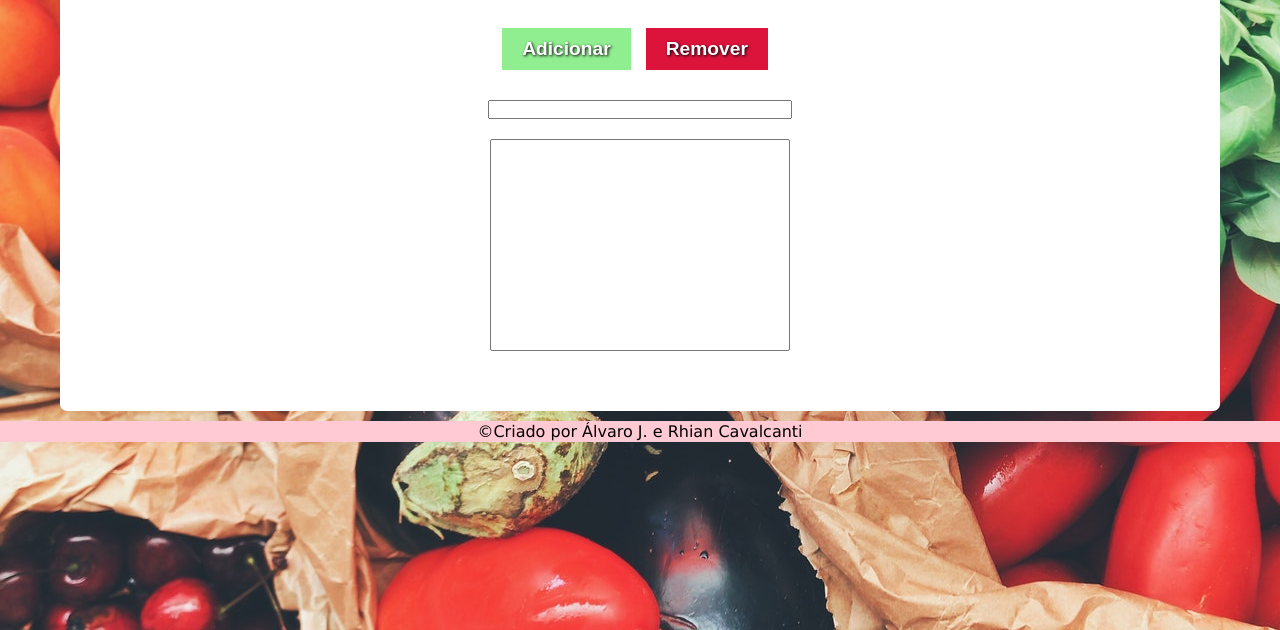
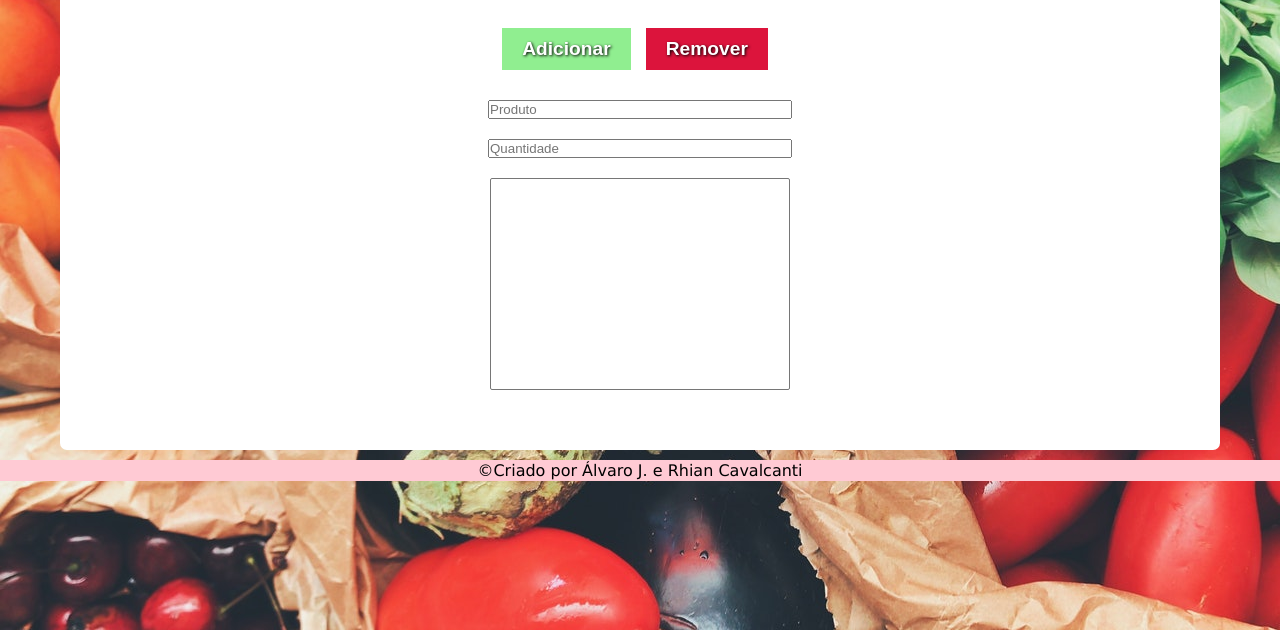
Before and after one commit to alvaro-j/buylist-project, a plain HTML site: page index.html in a window 1280 px wide. Shown: the part 170-800 px from the top of the page. Drawn offline with Linux system fonts and the light colour scheme.

Commit message:
Update index.html

```diff
--- a/index.html
+++ b/index.html
@@ -24,7 +24,8 @@
             <button id="add">Adicionar</button>
             <button id="remover">Remover</button>
         </div>
-        <input type="text" id="input">
+        <input type="text" id="input" placeholder="Produto">
+        <input type="number" id ="inputqtd" placeholder="Quantidade">
         <select size="10" id="lista"></select>
     </section>
     <!-- RODAPÉ -->
```
